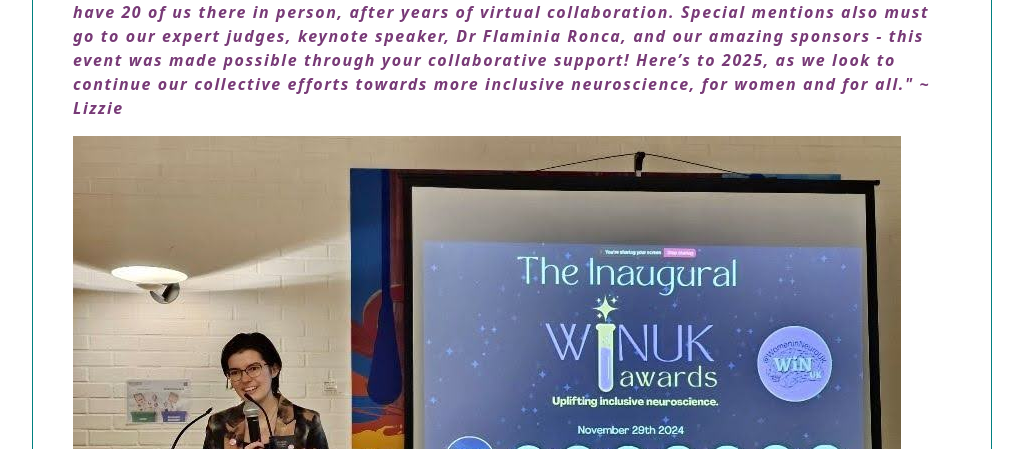
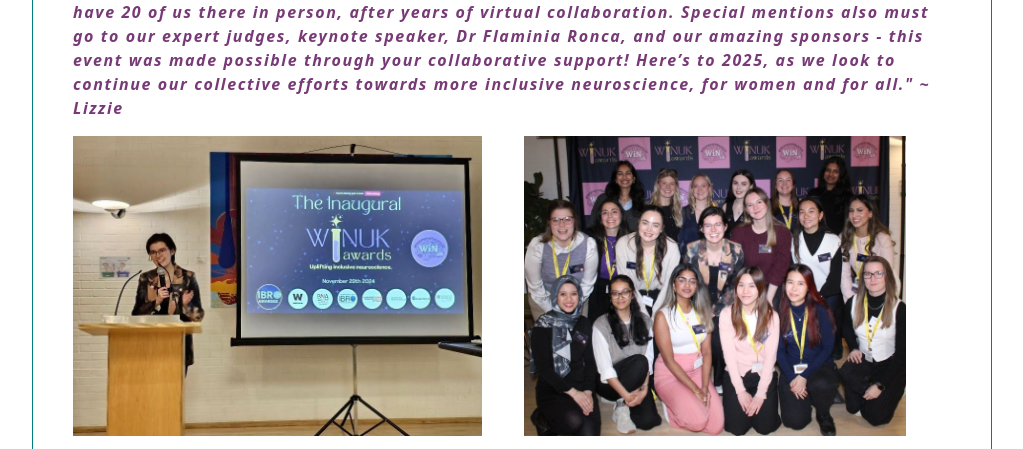
Before and after one commit to WiNUK-newsletter/winuk-november-2024-newsletter, a plain HTML site: page index.html in a window 1280 px wide. Shown: the part 720-1169 px from the top of the page, without its empty margins (128-1151 px from the left). Drawn offline with nearby package versions, Linux system fonts and the light colour scheme.

Commit message:
added intro

```diff
--- a/index.html
+++ b/index.html
@@ -68,11 +68,23 @@
             to 2025, as we look to continue our collective efforts towards more
             inclusive neuroscience, for women and for all." ~ Lizzie
           </p>
-          <img
-            src="images/inaugural winuk awards.jpg"
-            alt="Inaugural speech by Lizzie at the WiNUK awards"
-            class="img-fluid inaugural"
-          />
+          <div class="row mb-3">
+            <div class="col-md">
+              <img
+                src="images/inaugural winuk awards.jpg"
+                alt="Inaugural speech by Lizzie at the WiNUK awards"
+                class="img-fluid inaugural"
+              />
+            </div>
+            <div class="col-md">
+              <img
+                src="images/winuk awards group photo.jpg"
+                alt="group photo at
+          WiNUK awards 2024"
+                class="img-fluid group"
+              />
+            </div>
+          </div>
         </div>
         <div class="socialmedia">
           <h2 class="col">FOLLOW US ON SOCIAL MEDIA</h2>
--- a/src/style.css
+++ b/src/style.css
@@ -74,6 +74,10 @@
   color: var(--small-header-colour);
   font-style: italic;
   font-weight: bold;
+}
+.inaugural,
+.group {
+  max-block-size: 300px;
 }
 .socialmedia {
   color: var(--third-colour);
```
